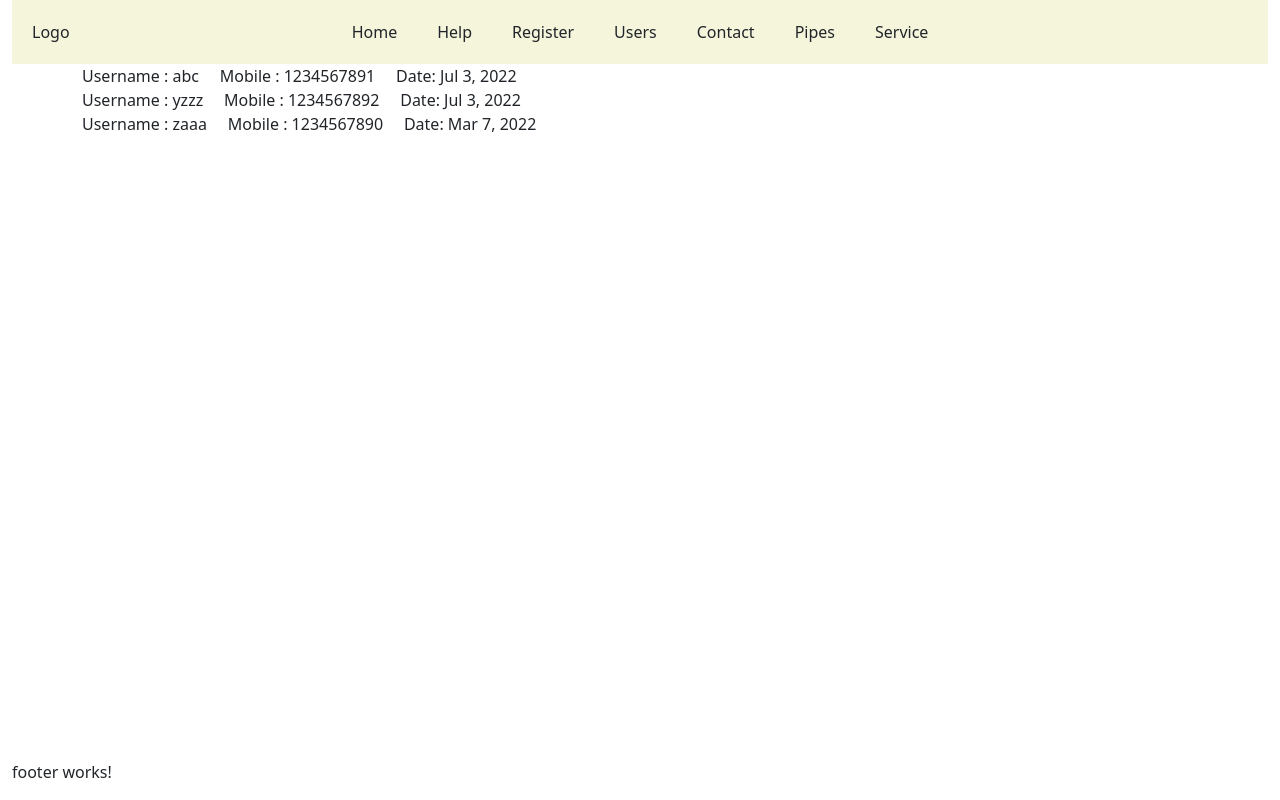
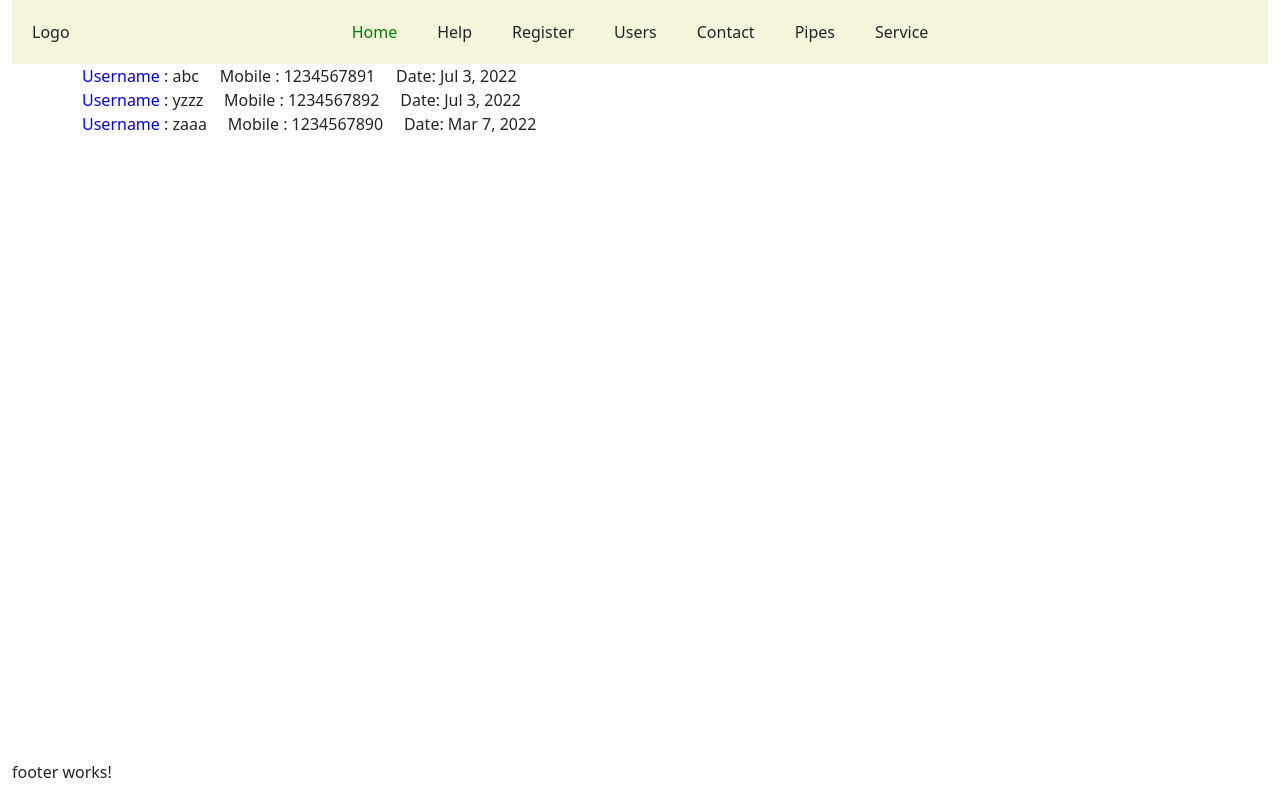
Before and after one commit to shashikumarveenam/Angular, an Angular app: page /pipes-demo in a window 1280 px wide. Built offline with nearby package versions, Linux system fonts and the light colour scheme.

Commit message:
08-03-2022

```diff
--- a/src/app/app.module.ts
+++ b/src/app/app.module.ts
@@ -18,6 +18,7 @@ import { ChildContactComponent } from './child-contact/child-contact.component';
 import { ChildContactTwoComponent } from './child-contact-two/child-contact-two.component';
 import { PipeDemoComponent } from './pipe-demo/pipe-demo.component';
 import { MobilePipe } from './mobile.pipe';
+import { LableColorDirective } from './lable-color.directive';
 
 
 const routes = [
@@ -62,6 +63,7 @@ const routes = [
     ChildContactTwoComponent,
     PipeDemoComponent,
     MobilePipe,
+    LableColorDirective,
   ],
   imports: [
     BrowserModule,
--- a/src/app/header/header.component.html
+++ b/src/app/header/header.component.html
@@ -3,7 +3,7 @@
         <span class="menu pd-2 logo">Logo</span>
     </div>
     <div class="second-nav">
-        <div class="pd-2 menu" [routerLink]="['']">Home</div>
+        <div class="pd-2 menu" appLableColor [color]="'green'"  [routerLink]="['']">Home</div>
         <div class="pd-2 menu" [routerLink]="['help', '1']">Help</div>
         <div class="pd-2 menu" [routerLink]="['register']">Register</div>
         <div class="pd-2 menu" [routerLink]="['users']">Users</div>
--- a/src/app/header/header.component.ts
+++ b/src/app/header/header.component.ts
@@ -11,7 +11,7 @@ export class HeaderComponent implements OnInit {
 public userName: string | null = null;
 public userdata: any;
   constructor(private service: ServiceService) { }
-
+public color ='blue';
   ngOnInit(): void {
     if (localStorage.getItem("username")) {
       this.userName = this.userdata = localStorage.getItem("username");
--- /dev/null
+++ b/src/app/lable-color.directive.ts
@@ -0,0 +1,32 @@
+import { Directive, ElementRef, HostListener, Input } from '@angular/core';
+
+@Directive({
+  selector: '[appLableColor]'
+})
+export class LableColorDirective {
+
+  @Input() public color: any = '';
+  @Input() public cond: any = false;;
+  constructor(private el: ElementRef) {
+    console.log(this.el.nativeElement)
+   }
+
+   @HostListener('click') onClick() {
+     if(this.cond){
+      alert("hi")
+     }
+  }
+
+  @HostListener('mouseleave') onMouseLeave() {
+    this.el.nativeElement.style.color = 'blue';
+ }
+ @HostListener('mouseenter') onMouseEnter() {
+  this.el.nativeElement.style.color = 'yellow';
+}
+   public ngOnInit() {
+    console.log("color", this.color)
+    this.el.nativeElement.style.color = this.color;
+    //this.el.nativeElement.style.border = '2px solid red';
+   }
+
+}
--- a/src/app/pipe-demo/pipe-demo.component.html
+++ b/src/app/pipe-demo/pipe-demo.component.html
@@ -8,8 +8,8 @@
 
 <div *ngFor="let eachUser of userData | mobile">
     <div>
-        Username : {{ eachUser.name }} &nbsp;&nbsp;&nbsp;
-        Mobile : {{ eachUser.mob }}  &nbsp;&nbsp;&nbsp;
+        <label appLableColor [color]="'blue'" [cond]="'true'">Username</label> : {{ eachUser.name }} &nbsp;&nbsp;&nbsp;
+        <label > Mobile</label> : {{ eachUser.mob }}  &nbsp;&nbsp;&nbsp;
         Date: {{ eachUser.date | date }}
     </div>
 </div>
--- a/src/app/pipe-demo/pipe-demo.component.ts
+++ b/src/app/pipe-demo/pipe-demo.component.ts
@@ -8,9 +8,7 @@ import { Component, OnInit } from '@angular/core';
 export class PipeDemoComponent implements OnInit {
 
   public userData: any = []
-
   constructor() { }
-
   ngOnInit(): void {
     this.userData = [
       {name: 'zaaa', mob: '1234567890', date: '03-07-2022'},
```
Also changed, not shown: 1 other file (tests, documents, lock files or other folders).
